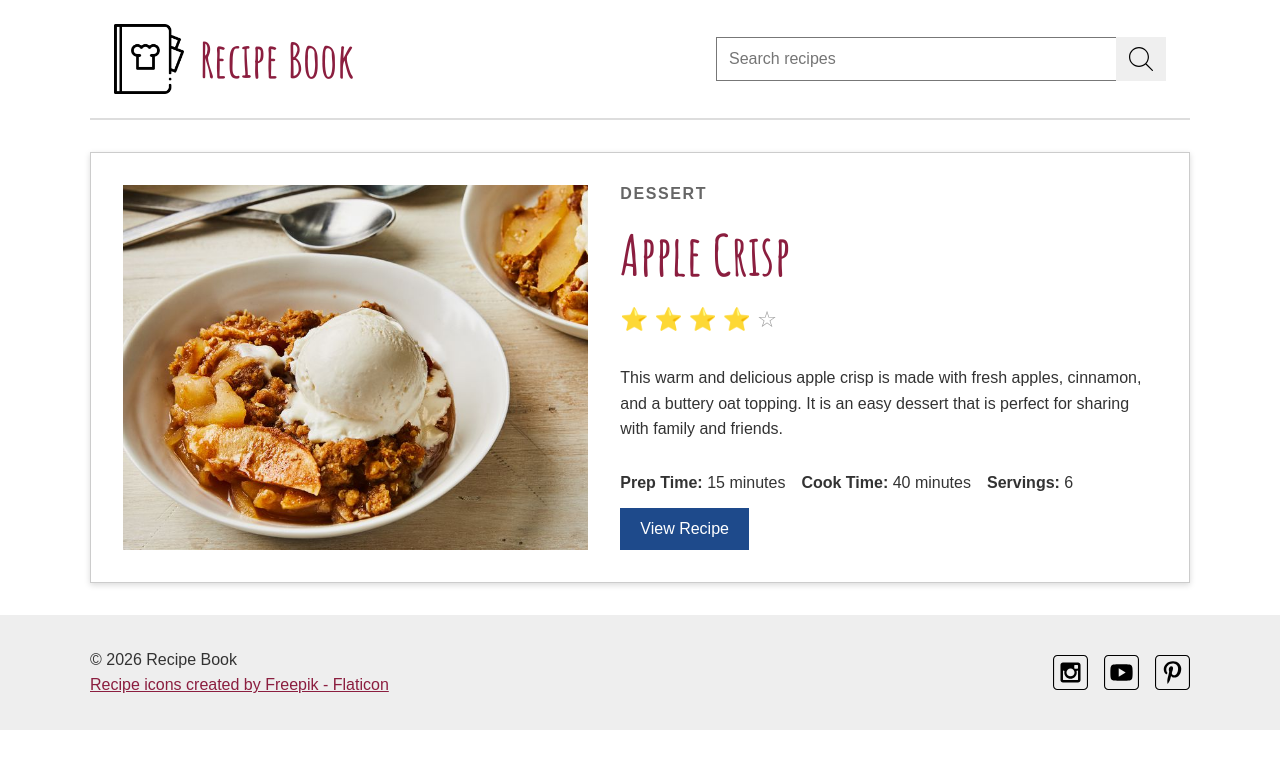
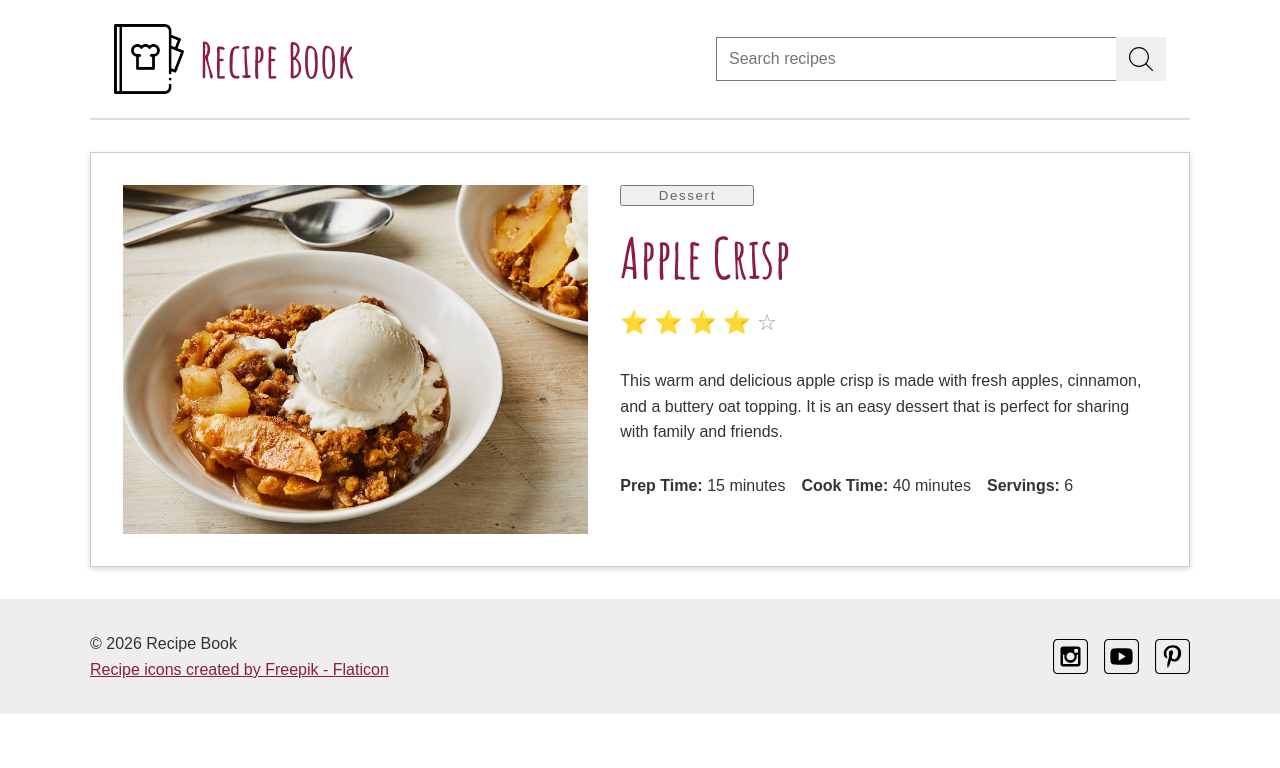
Before and after one commit to 23samantabaez/wdd131, a plain HTML site: page Sandbox/cookbook/index.html in a window 1280 px wide. Drawn offline with Linux system fonts and the light colour scheme.

Commit message:
Cookbook

```diff
--- a/Sandbox/cookbook/index.html
+++ b/Sandbox/cookbook/index.html
@@ -67,7 +67,7 @@
         </div>
 
         <div class="recipe-content">
-          <p class="recipe-category">Dessert</p>
+          <button class="recipe-category">Dessert</button>
 
           <h2>Apple Crisp</h2>
 
@@ -94,8 +94,6 @@
             <p><strong>Cook Time:</strong> 40 minutes</p>
             <p><strong>Servings:</strong> 6</p>
           </div>
-
-          <button class="view-recipe">View Recipe</button>
         </div>
       </article>
     </main>
@@ -114,7 +112,6 @@
         </p>
 
         <div class="social">
-          <!-- Social media icons provided under CC from https://www.iconfinder.com/AlfredoCreates -->
           <a href="#" aria-label="Instagram">
             <img src="images/instagram_icon.svg" alt="" />
           </a>
--- a/Sandbox/cookbook/styles.css
+++ b/Sandbox/cookbook/styles.css
@@ -94,7 +94,6 @@ a {
   height: 24px;
 }
 
-/* Recipe card */
 
 .recipe-card {
   display: flex;
@@ -127,9 +126,8 @@ a {
 .recipe-category {
   margin: 0;
   color: #666;
-  font-weight: bold;
-  text-transform: uppercase;
   letter-spacing: 0.1rem;
+  width: 25%;
 }
 
 .rating {
@@ -155,15 +153,7 @@ a {
   margin: 0;
 }
 
-.view-recipe {
-  align-self: flex-start;
-  padding: 0.75rem 1.25rem;
-  color: white;
-  border: none;
-  background-color: #1e4a8b;
-  font-size: 1rem;
-  cursor: pointer;
-}
+
 
 .site-footer {
   padding: 2rem 1.5rem;
```
